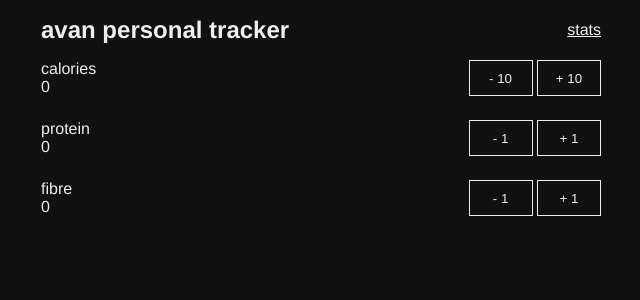
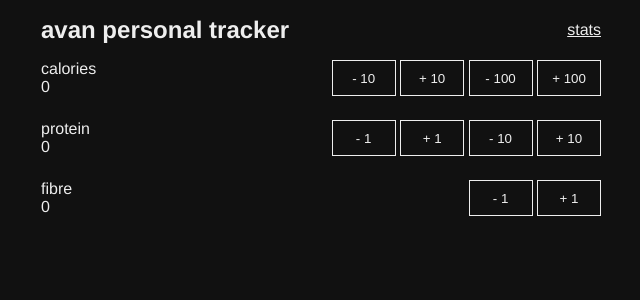
Before and after one commit to avansear/www-tracker, a Next.js app: page / in a window 1280 px wide. Shown: the top 300 px of the page, without its empty margins (319-959 px from the left). Built offline with nearby package versions, Linux system fonts and the light colour scheme; no server answers.

Commit message:
more options

```diff
--- a/src/app/page.tsx
+++ b/src/app/page.tsx
@@ -84,8 +84,20 @@ export default function Home() {
       </div>
 
       <div className="stack">
-        <TrackerField label="calories" value={totals.calories} step={10} onDelta={(d) => addDelta({ calories: d })} />
-        <TrackerField label="protein" value={totals.protein} step={1} onDelta={(d) => addDelta({ protein: d })} />
+        <TrackerField
+          label="calories"
+          value={totals.calories}
+          step={10}
+          extraStep={100}
+          onDelta={(d) => addDelta({ calories: d })}
+        />
+        <TrackerField
+          label="protein"
+          value={totals.protein}
+          step={1}
+          extraStep={10}
+          onDelta={(d) => addDelta({ protein: d })}
+        />
         <TrackerField label="fibre" value={totals.fibre} step={1} onDelta={(d) => addDelta({ fibre: d })} />
       </div>
 
--- a/src/components/TrackerField.tsx
+++ b/src/components/TrackerField.tsx
@@ -5,9 +5,12 @@
    value: number;
    step: number;
   onDelta: (delta: number) => void;
+  extraStep?: number;
  };
 
-export function TrackerField({ label, value, step, onDelta }: TrackerFieldProps) {
+export function TrackerField({ label, value, step, extraStep, onDelta }: TrackerFieldProps) {
+  const steps = extraStep ? [step, extraStep] : [step];
+
    return (
     <div className="card">
       <div className="row">
@@ -16,12 +19,16 @@ export function TrackerField({ label, value, step, onDelta }: TrackerFieldProps)
           <div>{value}</div>
         </div>
         <div>
-          <button type="button" className="btn" onClick={() => onDelta(-step)}>
-            - {step}
-          </button>{" "}
-          <button type="button" className="btn" onClick={() => onDelta(step)}>
-            + {step}
-          </button>
+          {steps.map((s) => (
+            <span key={s}>
+              <button type="button" className="btn" onClick={() => onDelta(-s)}>
+                - {s}
+              </button>{" "}
+              <button type="button" className="btn" onClick={() => onDelta(s)}>
+                + {s}
+              </button>{" "}
+            </span>
+          ))}
         </div>
       </div>
     </div>
```
